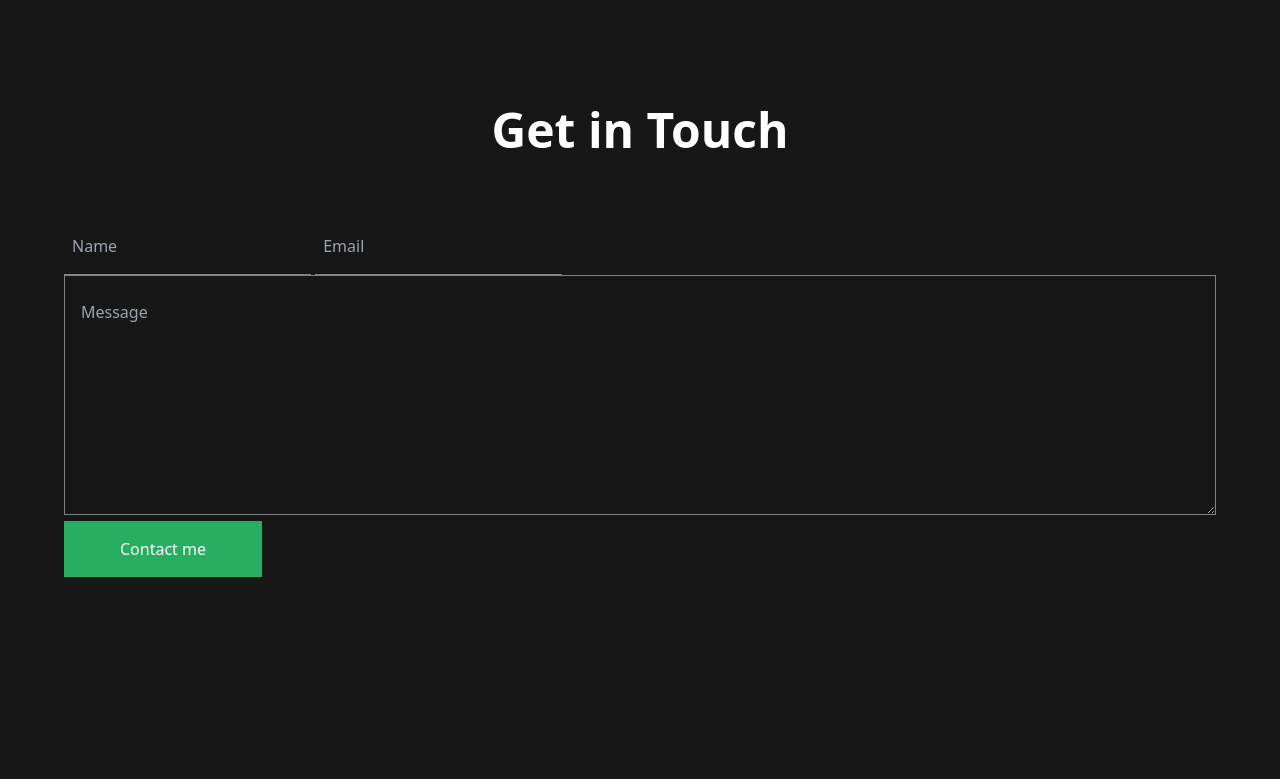
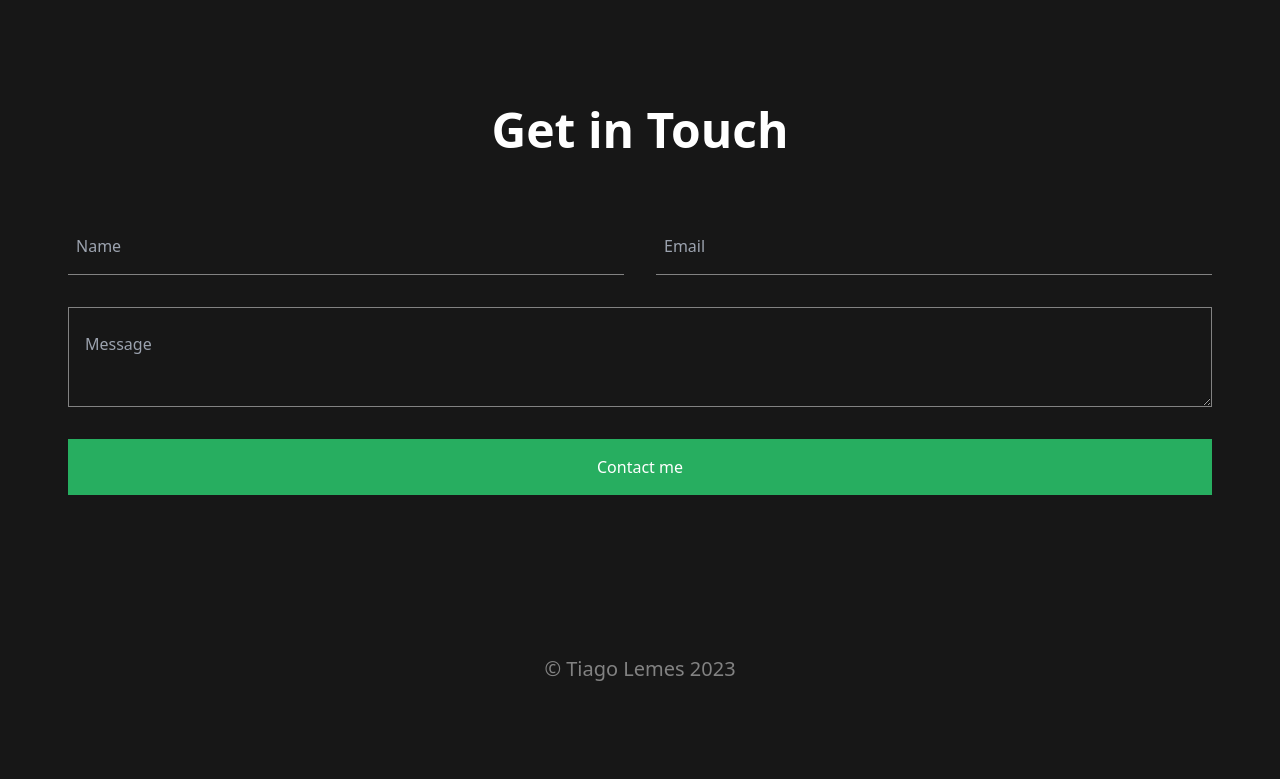
Before and after one commit to tiagoskaterock/tailwind-animated-portfolio, a PHP site: page / in a window 1280 px wide. Shown: the part 1794-2573 px from the top of the page. Before the commit the page ends 2371 px from the top, so only its background shows below. Run offline with PHP 8.4, Linux system fonts and the light colour scheme.

Commit message:
48. Finalizando la interactividad del formulario

```diff
--- a/index.php
+++ b/index.php
@@ -278,21 +278,21 @@
 			<section class="py-16">
 				<h2 class="text-4xl mb-16 text-center md:text-5xl">Get in Touch</h2>
 
-				<form>
+				<form class="flex flex-wrap justify-between gap-8 px-1 max-w-screen-xl mx-auto">
 					<input
-						class="border-b px-2 py-4"
+						class="border-b px-2 py-4 flex-grow focus-input"
 						type="text" placeholder="Name">
 
 					<input
-						class="border-b px-2 py-4"
+						class="border-b px-2 py-4 flex-grow focus-input"
 						type="email" placeholder="Email">
 
 					<textarea
-						class="border px-4 py-6 min-w-full max-w-full min-h-[240px] max-h-60"
+						class="border px-4 py-6 min-w-full max-w-full min-h-[100px] max-h-60 flex-grow focus-input"
 						placeholder="Message"></textarea>
 
 					<input
-						class="bg-green-color py-4 px-14 mx-auto cursor-pointer"
+						class="bg-green-color py-4 px-14 mx-auto cursor-pointer flex-grow"
 						type="submit" value="Contact me">
 				</form>
 			</section>
@@ -301,6 +301,13 @@
 
 		</main>
 
+
+		<footer class="py-24 text-center">
+			<p class="text-xl text-gray-color">
+				&copy; Tiago Lemes <?= date('Y') ?>
+			</p>
+		</footer>
+
 	</div>
 
 </body>
--- a/src/css/estilos.css
+++ b/src/css/estilos.css
@@ -560,6 +560,25 @@ input, textarea {
   fill: #27ae60;
 }
 
+.focus-input {
+  outline: 2px solid transparent;
+  outline-offset: 2px;
+  transition-property: color, background-color, border-color, text-decoration-color, fill, stroke, opacity, box-shadow, transform, filter, -webkit-backdrop-filter;
+  transition-property: color, background-color, border-color, text-decoration-color, fill, stroke, opacity, box-shadow, transform, filter, backdrop-filter;
+  transition-property: color, background-color, border-color, text-decoration-color, fill, stroke, opacity, box-shadow, transform, filter, backdrop-filter, -webkit-backdrop-filter;
+  transition-timing-function: cubic-bezier(0.4, 0, 0.2, 1);
+  transition-duration: 150ms;
+}
+
+.focus-input:focus {
+  --tw-ring-offset-shadow: var(--tw-ring-inset) 0 0 0 var(--tw-ring-offset-width) var(--tw-ring-offset-color);
+  --tw-ring-shadow: var(--tw-ring-inset) 0 0 0 calc(1px + var(--tw-ring-offset-width)) var(--tw-ring-color);
+  box-shadow: var(--tw-ring-offset-shadow), var(--tw-ring-shadow), var(--tw-shadow, 0 0 #0000);
+  --tw-ring-inset: inset;
+  --tw-ring-opacity: 1;
+  --tw-ring-color: rgb(39 174 96 / var(--tw-ring-opacity));
+}
+
 .fixed {
   position: fixed;
 }
@@ -637,16 +656,8 @@ input, textarea {
   max-height: 15rem;
 }
 
-.min-h-\[150px\] {
-  min-height: 150px;
-}
-
 .min-h-\[100px\] {
   min-height: 100px;
-}
-
-.min-h-\[240px\] {
-  min-height: 240px;
 }
 
 .w-1\/2 {
@@ -678,6 +689,10 @@ input, textarea {
   max-width: 200px;
 }
 
+.max-w-full {
+  max-width: 100%;
+}
+
 .max-w-lg {
   max-width: 32rem;
 }
@@ -690,8 +705,8 @@ input, textarea {
   max-width: 24rem;
 }
 
-.max-w-full {
-  max-width: 100%;
+.flex-grow {
+  flex-grow: 1;
 }
 
 .cursor-pointer {
@@ -712,6 +727,10 @@ input, textarea {
 
 .grid-cols-\[repeat\(auto-fit\2c minmax\(220px\2c 1fr\)\)\] {
   grid-template-columns: repeat(auto-fit,minmax(220px,1fr));
+}
+
+.flex-wrap {
+  flex-wrap: wrap;
 }
 
 .content-center {
@@ -772,12 +791,12 @@ input, textarea {
   border-width: 1px;
 }
 
+.border-b {
+  border-bottom-width: 1px;
+}
+
 .border-b-2 {
   border-bottom-width: 2px;
-}
-
-.border-b {
-  border-bottom-width: 1px;
 }
 
 .border-transparent {
@@ -830,6 +849,26 @@ input, textarea {
      object-fit: cover;
 }
 
+.px-1 {
+  padding-left: 0.25rem;
+  padding-right: 0.25rem;
+}
+
+.px-14 {
+  padding-left: 3.5rem;
+  padding-right: 3.5rem;
+}
+
+.px-2 {
+  padding-left: 0.5rem;
+  padding-right: 0.5rem;
+}
+
+.px-4 {
+  padding-left: 1rem;
+  padding-right: 1rem;
+}
+
 .px-8 {
   padding-left: 2rem;
   padding-right: 2rem;
@@ -855,24 +894,14 @@ input, textarea {
   padding-bottom: 1rem;
 }
 
-.px-2 {
-  padding-left: 0.5rem;
-  padding-right: 0.5rem;
-}
-
-.px-4 {
-  padding-left: 1rem;
-  padding-right: 1rem;
-}
-
 .py-6 {
   padding-top: 1.5rem;
   padding-bottom: 1.5rem;
 }
 
-.px-14 {
-  padding-left: 3.5rem;
-  padding-right: 3.5rem;
+.py-24 {
+  padding-top: 6rem;
+  padding-bottom: 6rem;
 }
 
 .pb-16 {
--- a/src/css/tailwind.css
+++ b/src/css/tailwind.css
@@ -29,4 +29,7 @@
 	.icons {
 		@apply fill-green-color w-10
 	}
+	.focus-input {
+		@apply outline-none focus:ring-1 focus:ring-green-color focus:ring-inset transition
+	}
 }
```
